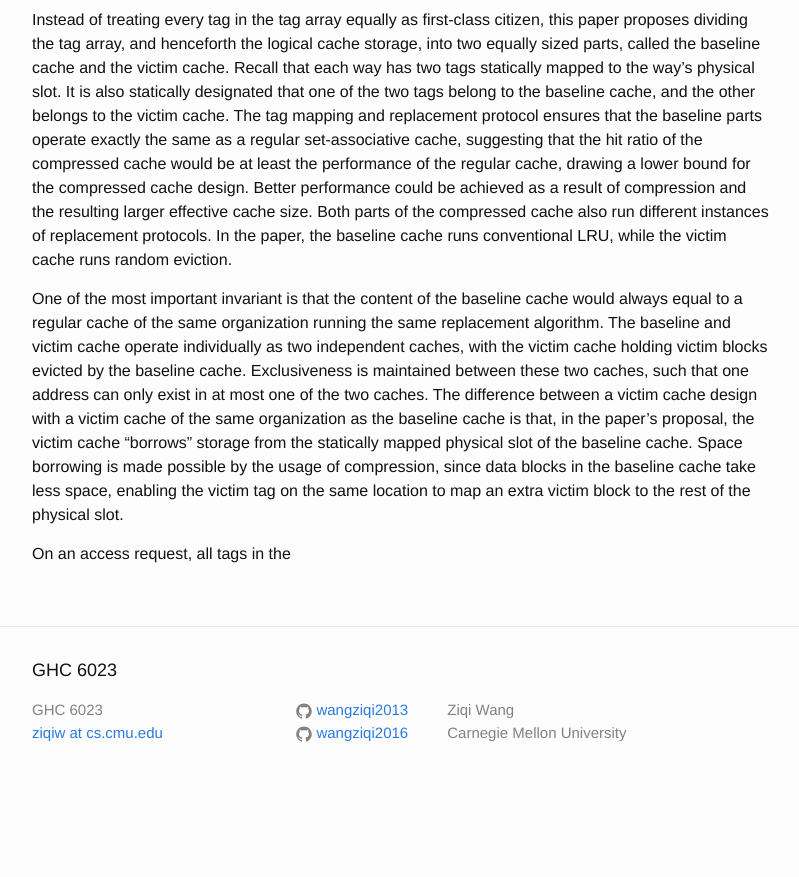
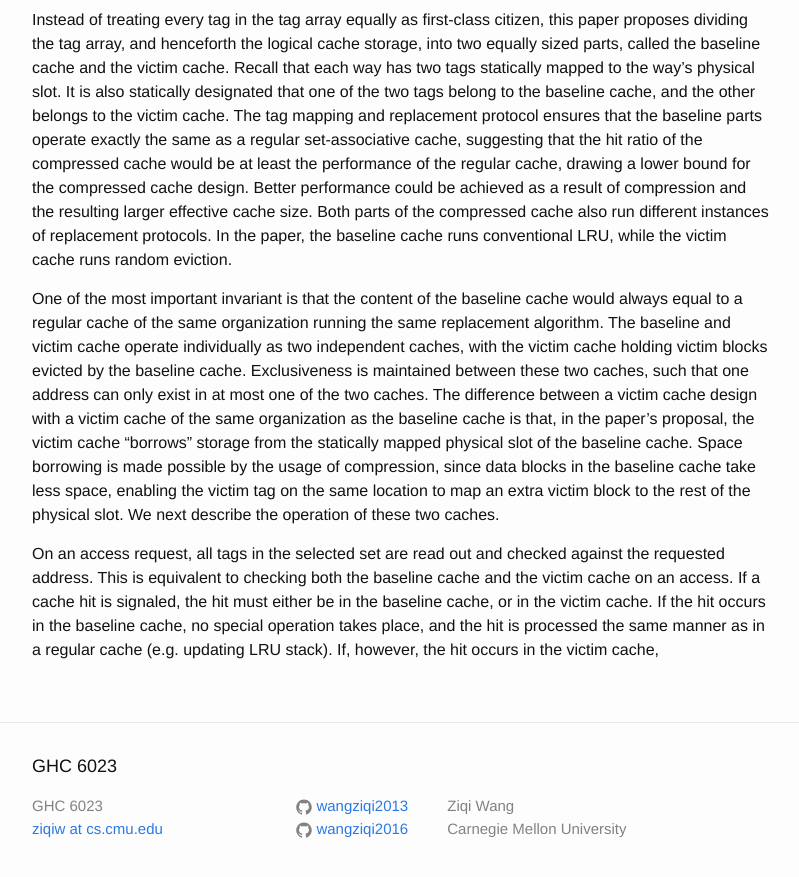
Before and after one commit to wangziqi2013/wangziqi2013.github.io, a Jekyll site: the page built from _posts/2020-06-11-base-victim.markdown, in a window 1280 px wide and 900 px high, scrolled down 1219 px. Shown: the top 877 px of the window, without its empty margins (238-1037 px from the left). Built offline with Jekyll 4.4.1, drawn with Linux system fonts in a browser that asks for light colours; before the commit the page ends 2023 px from its top, so only the background shows below that.

Commit message:
Adding hit

```diff
--- a/_posts/2020-06-11-base-victim.markdown
+++ b/_posts/2020-06-11-base-victim.markdown
@@ -60,6 +60,11 @@ The difference between a victim cache design with a victim cache of the same org
 that, in the paper's proposal, the victim cache "borrows" storage from the statically mapped physical slot of the
 baseline cache. Space borrowing is made possible by the usage of compression, since data blocks in the baseline cache
 take less space, enabling the victim tag on the same location to map an extra victim block to the rest of the physical
-slot.
+slot. We next describe the operation of these two caches.
 
-On an access request, all tags in the
+On an access request, all tags in the selected set are read out and checked against the requested address. This is equivalent
+to checking both the baseline cache and the victim cache on an access.
+If a cache hit is signaled, the hit must either be in the baseline cache, or in the victim cache.
+If the hit occurs in the baseline cache, no special operation takes place, and the hit is processed the same manner as in
+a regular cache (e.g. updating LRU stack).
+If, however, the hit occurs in the victim cache,
```
